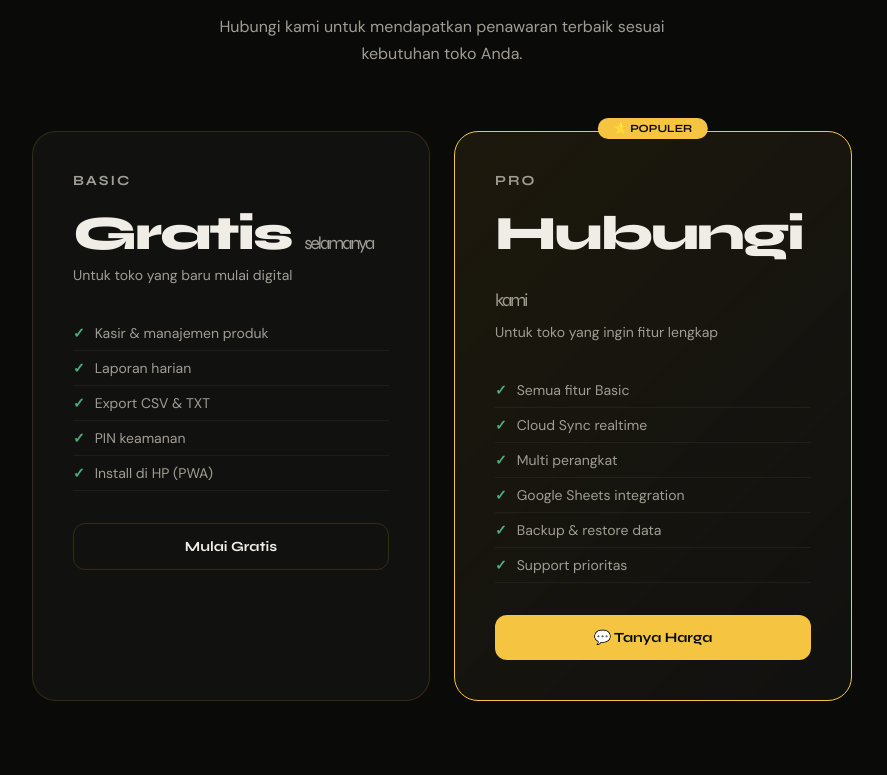
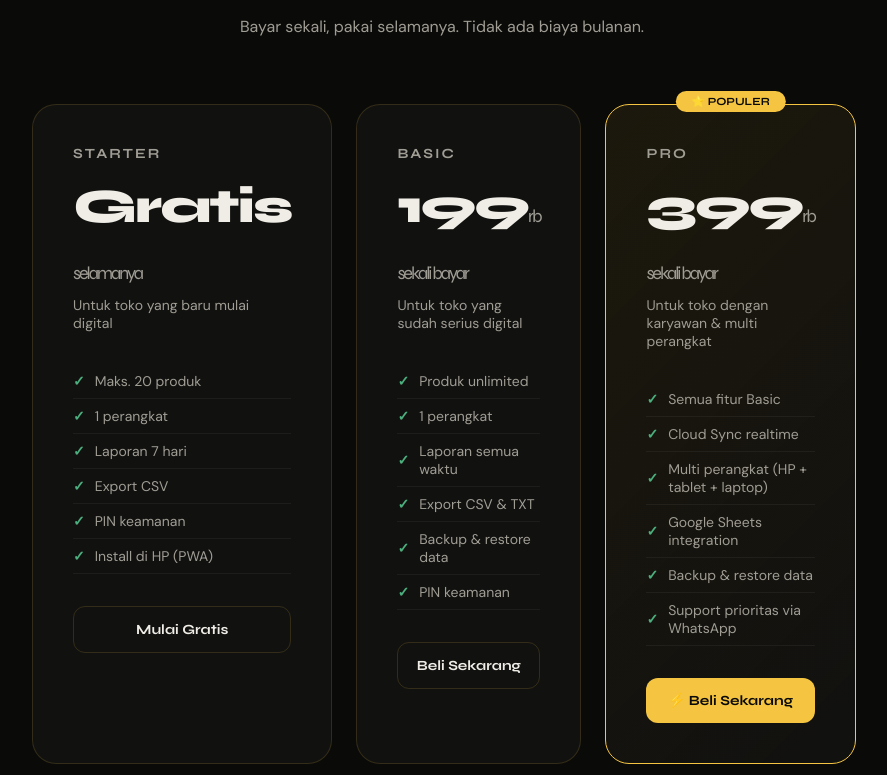
Before and after one commit to aprisandiii/motokas-landing, a plain HTML site: page index.html in a window 1280 px wide. Shown: the part 3325-4100 px from the top of the page, without its empty margins (198-1085 px from the left). Drawn offline with Linux system fonts and the light colour scheme.

Commit message:
Update index.html

```diff
--- a/index.html
+++ b/index.html
@@ -743,7 +743,7 @@
     .features-grid { grid-template-columns: 1fr; }
     .how { padding: 60px 20px; }
     .pricing { padding: 60px 20px; }
-    .pricing-cards { grid-template-columns: 1fr; }
+    .pricing-cards { grid-template-columns: 1fr !important; }
     .testimonials { padding: 60px 20px; }
     .testimonials-grid { grid-template-columns: 1fr; }
     .cta-section { padding: 80px 20px; }
@@ -942,35 +942,50 @@
 <section class="pricing" id="harga">
   <div class="section-label">Harga</div>
   <h2 class="section-title">Pilih Paket Anda</h2>
-  <p class="section-sub">Hubungi kami untuk mendapatkan penawaran terbaik sesuai kebutuhan toko Anda.</p>
+  <p class="section-sub">Bayar sekali, pakai selamanya. Tidak ada biaya bulanan.</p>
 
-  <div class="pricing-cards">
+  <div class="pricing-cards" style="grid-template-columns:repeat(3,1fr)">
     <div class="pricing-card">
-      <div class="pricing-plan">Basic</div>
+      <div class="pricing-plan">Starter</div>
       <div class="pricing-price">Gratis <span>selamanya</span></div>
       <div class="pricing-desc">Untuk toko yang baru mulai digital</div>
       <ul class="pricing-features">
-        <li>Kasir & manajemen produk</li>
-        <li>Laporan harian</li>
-        <li>Export CSV & TXT</li>
+        <li>Maks. 20 produk</li>
+        <li>1 perangkat</li>
+        <li>Laporan 7 hari</li>
+        <li>Export CSV</li>
         <li>PIN keamanan</li>
         <li>Install di HP (PWA)</li>
       </ul>
       <a href="https://aprisandiii.github.io/motokas/" target="_blank" class="btn-pricing outline">Mulai Gratis</a>
     </div>
+    <div class="pricing-card">
+      <div class="pricing-plan">Basic</div>
+      <div class="pricing-price">199<span>rb sekali bayar</span></div>
+      <div class="pricing-desc">Untuk toko yang sudah serius digital</div>
+      <ul class="pricing-features">
+        <li>Produk unlimited</li>
+        <li>1 perangkat</li>
+        <li>Laporan semua waktu</li>
+        <li>Export CSV &amp; TXT</li>
+        <li>Backup &amp; restore data</li>
+        <li>PIN keamanan</li>
+      </ul>
+      <a href="https://wa.me/6285798132246?text=Halo,%20saya%20mau%20beli%20MotoKas%20Basic%20Rp%20199.000!" target="_blank" class="btn-pricing outline">Beli Sekarang</a>
+    </div>
     <div class="pricing-card featured">
       <div class="pricing-plan">Pro</div>
-      <div class="pricing-price">Hubungi <span>kami</span></div>
-      <div class="pricing-desc">Untuk toko yang ingin fitur lengkap</div>
+      <div class="pricing-price">399<span>rb sekali bayar</span></div>
+      <div class="pricing-desc">Untuk toko dengan karyawan &amp; multi perangkat</div>
       <ul class="pricing-features">
         <li>Semua fitur Basic</li>
         <li>Cloud Sync realtime</li>
-        <li>Multi perangkat</li>
+        <li>Multi perangkat (HP + tablet + laptop)</li>
         <li>Google Sheets integration</li>
-        <li>Backup & restore data</li>
-        <li>Support prioritas</li>
+        <li>Backup &amp; restore data</li>
+        <li>Support prioritas via WhatsApp</li>
       </ul>
-      <a href="https://wa.me/6285798132246?text=Halo,%20saya%20ingin%20tanya%20harga%20MotoKas%20Pro!" target="_blank" class="btn-pricing primary">💬 Tanya Harga</a>
+      <a href="https://wa.me/6285798132246?text=Halo,%20saya%20mau%20beli%20MotoKas%20Pro%20Rp%20399.000!" target="_blank" class="btn-pricing primary">⚡ Beli Sekarang</a>
     </div>
   </div>
 </section>
```
